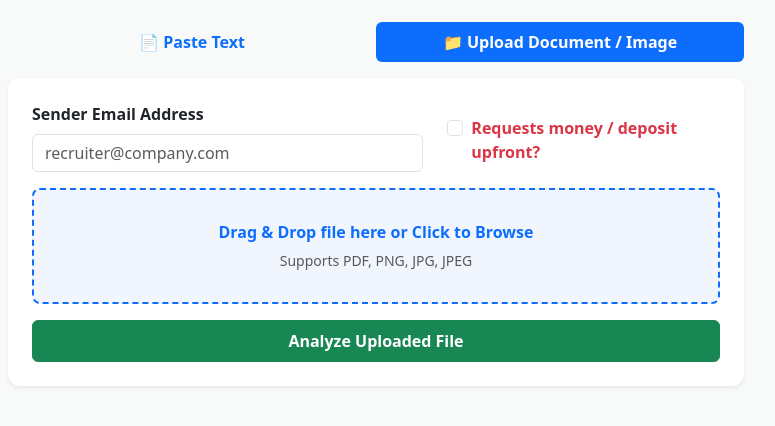
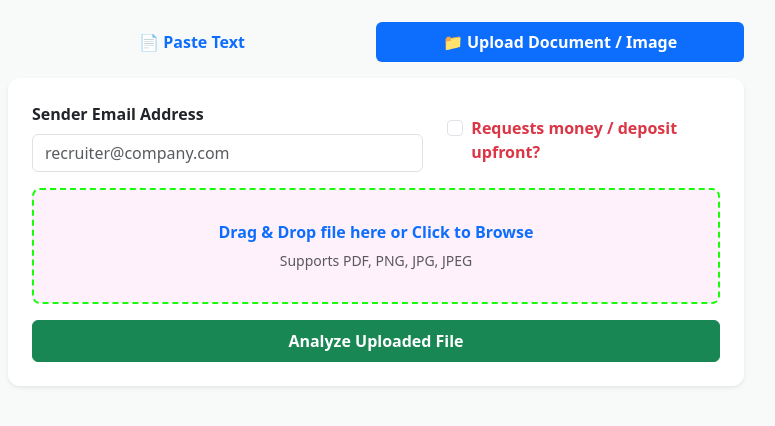
Before and after one commit to mmdbushra240/Scam_Detector, a FastAPI app: template templates/index.html in a window 1280 px wide, after a click on "📁 Upload Document / Image". Shown: the part 146-572 px from the top of the page, without its empty margins (264-1039 px from the left). Run offline with FastAPI, Linux system fonts and the light colour scheme; the template is opened without the code that fills it, so the values that code supplies are empty.

Commit message:
Update index.html template

```diff
--- a/templates/index.html
+++ b/templates/index.html
@@ -10,11 +10,11 @@
         body { background-color: #f8fafa; }
         .card { border-radius: 12px; border: none; }
         .drop-zone {
-            border: 2px dashed #0d6efd;
+            border: 2px dashed #19fd0d;
             border-radius: 8px;
             padding: 30px;
             text-align: center;
-            background-color: #f1f5fe;
+            background-color: #fef1fb;
             cursor: pointer;
             transition: background-color 0.2s;
         }
```
